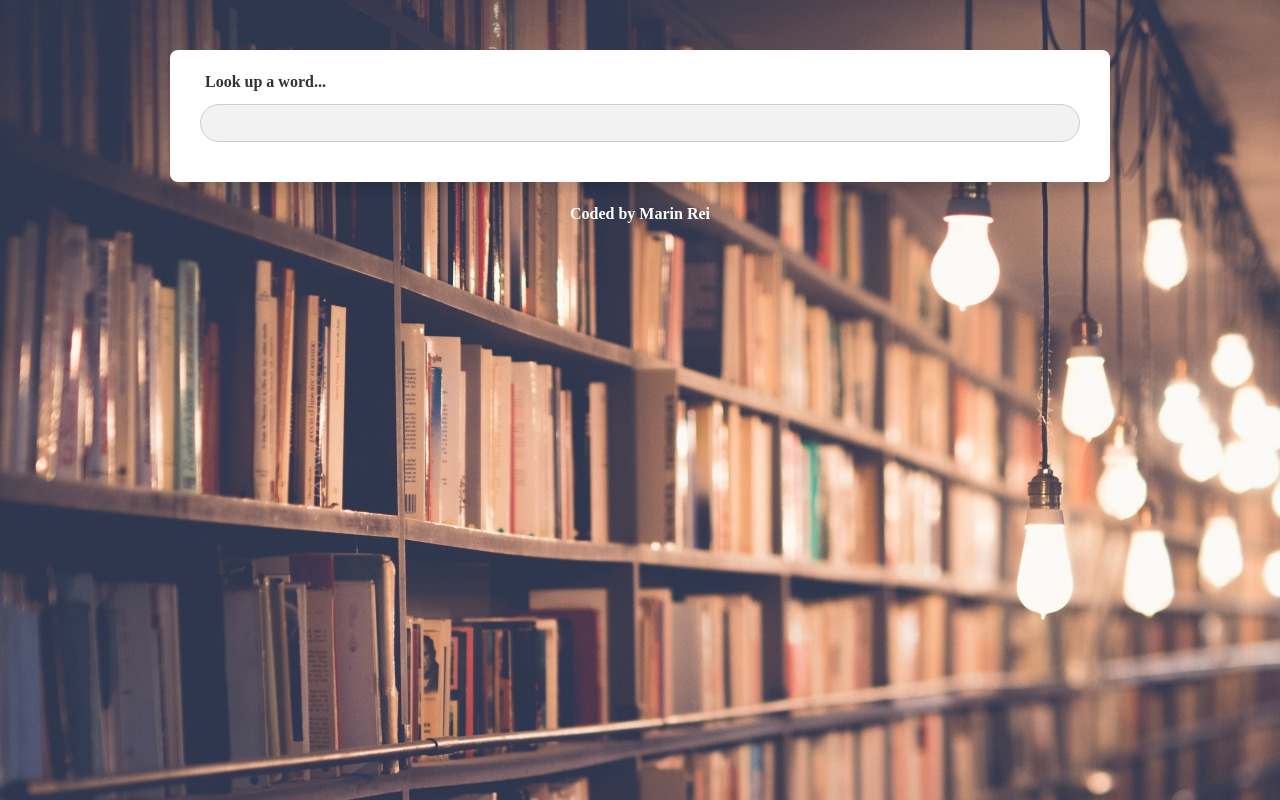
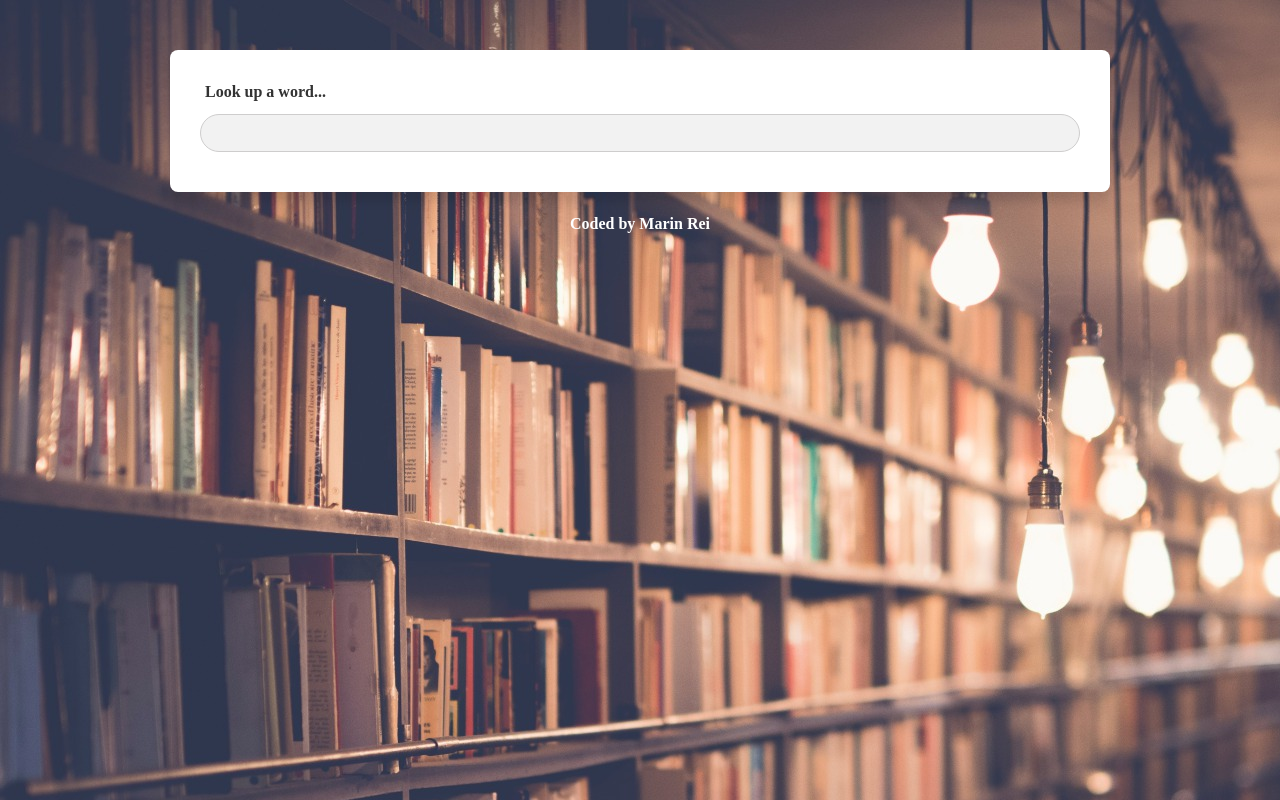
Before and after one commit to mariiiiin913/my-dictionary-project, a React (Create React App) app: page / in a window 1280 px wide. Built offline with nearby package versions, Linux system fonts and the light colour scheme.

Commit message:
Updated styling

```diff
--- a/src/Dictionary.css
+++ b/src/Dictionary.css
@@ -1,7 +1,7 @@
 
 .Dictionary section{
   background: white;
-  padding: 20px 30px 40px;
+  padding: 30px 30px 40px;
   border-radius: 8px;
   box-shadow: 0 10px 10px rgb(0 0 0 /10%);
   margin: 20px 0;
```
